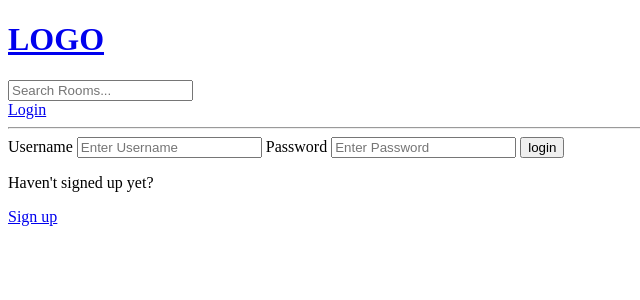
After one commit to WiktorSzreder/discord_like_app, a Django app: page /login/ in a window 1280 px wide. The commit adds this page. Shown: the top 300 px of the page, without its empty margins (0-640 px from the left). Run offline with Django 5.2, Linux system fonts and the light colour scheme.

Commit message:
Add login and registration

```diff
--- a/base/templates/base/home.html
+++ b/base/templates/base/home.html
@@ -30,8 +30,11 @@
             <div>
                 {% for room in rooms %}
                     <div>
+                    {% if request.user == room.host %}
                         <a href="{% url 'update-room' room.id %}">Edit</a>
                         <a href="{% url 'delete-room' room.id %}">Delete</a>
+                    {% endif %}
+
                         <span>@{{ room.host.username }}</span>
                         <h5>{{ room.id }}--<a href="{% url 'room' room.id %}">{{ room.name }} </a></h5>
                         <small>{{ room.topic.name }}</small>
--- /dev/null
+++ b/base/templates/base/login_register.html
@@ -0,0 +1,33 @@
+{% extends 'main.html' %}
+
+{% block content %}
+    {% if page == 'login' %}
+    <div>
+        <form method="POST" action="">
+            {% csrf_token %}
+            <label>Username</label>
+            <input type="text" name="username" placeholder="Enter Username">
+
+            <label>Password</label>
+            <input type="password" name="password" placeholder="Enter Password">
+
+            <input type="submit"  value="login">
+        </form>
+        <p>Haven't signed up yet?</p>
+        <a href="{% url 'register' %}">Sign up</a>
+    </div>
+
+{% else %}
+
+    <div>
+        <form method="POST" action="">
+            {% csrf_token %}
+            {{ form.as_p }}
+            <input type="submit"  value="Register">
+        </form>
+        <p>Already signed up yet?</p>
+        <a href="{% url 'login' %}">Login</a>
+    </div>
+{% endif %}
+
+{% endblock %}
--- a/base/urls.py
+++ b/base/urls.py
@@ -2,8 +2,12 @@ from django.urls import path
 from . import views
 
 urlpatterns = [
+    path('login/', views.loginPage, name="login"),
+    path('logout/', views.logoutUser, name="logout"),
+    path('register/', views.registerPage, name="register"),
     path('', views.home, name='home'),
     path('room/<str:pk>/', views.room, name='room'),
+
     path('create-room/', views.createRoom, name='create-room' ),
     path('update-room/<str:pk>/', views.updateRoom, name='update-room'),
     path('delete-room/<str:pk>/', views.deleteRoom, name='delete-room'),
--- a/base/views.py
+++ b/base/views.py
@@ -1,7 +1,14 @@
+from django.contrib.auth import authenticate, login, logout
+from django.contrib.auth.models import User
 from django.shortcuts import render, redirect
 from django.db.models import Q
+from django.http import HttpResponse
+from django.contrib import messages
+from django.contrib.auth.decorators import login_required
+from django.contrib.auth.forms import UserCreationForm
 from .models import Room, Topic
 from .forms import RoomForm
+
 
 # Create your views here.
 
@@ -10,6 +17,51 @@ from .forms import RoomForm
 #    {'id':2, 'name':'Design with me'},
 #    {'id':3, 'name':'Frontend developers'}
 #]
+def loginPage(request):
+    page = 'login'
+    if request.user.is_authenticated:
+        return redirect('home')
+
+    if request.method == "POST":
+        username = request.POST.get('username').lower()
+        password = request.POST.get('password')
+
+        try:
+            user = User.objects.get(username=username)
+        except:
+                messages.error(request, 'User does not exist')
+
+        user = authenticate(request, username=username, password=password)
+
+        if user is not None:
+            login(request, user)
+            return redirect('home')
+        else:
+            messages.error(request, 'Invalid username or password')
+
+
+    context = {'page': page}
+    return render(request, 'base/login_register.html',context)
+
+def logoutUser(request):
+    logout(request)
+    return redirect('home')
+
+def registerPage(request):
+    form = UserCreationForm()
+
+    if request.method == "POST":
+        form = UserCreationForm(request.POST)
+        if form.is_valid():
+            user = form.save(commit=False)
+            user.username = user.username.lower()
+            user.save()
+            login(request, user)
+            return redirect('home')
+        else:
+             messages.error(request, 'An error has occurred during registration')
+
+    return render(request, 'base/login_register.html',{'form': form})
 def home(request):
     q = request.GET.get('q', '')
     rooms = Room.objects.filter(
@@ -26,6 +78,7 @@ def room(request, pk):
     room = Room.objects.get(id=pk)
     context = {'room': room}
     return render(request, 'base/room.html',context)
+@login_required(login_url='login')
 def createRoom(request):
     form = RoomForm()
     if request.method == 'POST':
@@ -35,9 +88,14 @@ def createRoom(request):
             return redirect('home')
     context = {'form': form}
     return render(request, 'base/room_form.html',context)
+@login_required(login_url='login')
 def updateRoom(request, pk):
     room = Room.objects.get(id=pk)
     form = RoomForm(instance=room)
+
+    if request.user != room.host:
+        return HttpResponse('You do not have permission')
+
     if request.method == 'POST':
         form = RoomForm(request.POST, instance=room)
         if form.is_valid():
@@ -45,8 +103,13 @@ def updateRoom(request, pk):
             return redirect('home')
     context = {'form': form}
     return render(request, 'base/room_form.html',context)
+@login_required(login_url='login')
 def deleteRoom(request, pk):
     room = Room.objects.get(id=pk)
+
+    if request.user != room.host:
+        return HttpResponse('You do not have permission')
+
     if request.method == 'POST':
         room.delete()
         return redirect('home')
--- a/templates/main.html
+++ b/templates/main.html
@@ -8,6 +8,14 @@
 <body>
     {% include 'navbar.html' %}
 
+    {% if messages %}
+        <ul class="messages">
+            {% for message in messages %}
+            <li{% if message.tags %} class="{{ message.tags }}"{% endif %}>{{ message }}</li>
+            {% endfor %}
+        </ul>
+    {% endif %}
+
     {% block content %}
 
     {% endblock %}
--- a/templates/navbar.html
+++ b/templates/navbar.html
@@ -1,9 +1,16 @@
 <a href="/">
     <h1>LOGO</h1>
 </a>
+
 
 <form method="get" action="{% url 'home' %}">
     <input type="text" name="q" placeholder="Search Rooms..."/>
 </form>
 
+{% if request.user.is_authenticated %}
+    <p>Hello, {{ request.user.username }}</p>
+    <a href="{% url 'logout' %}">Logout</a>
+{% else %}
+    <a href="{% url 'login' %}">Login</a>
+{% endif %}
 <hr>
```
Also changed, not shown: db.sqlite3.
